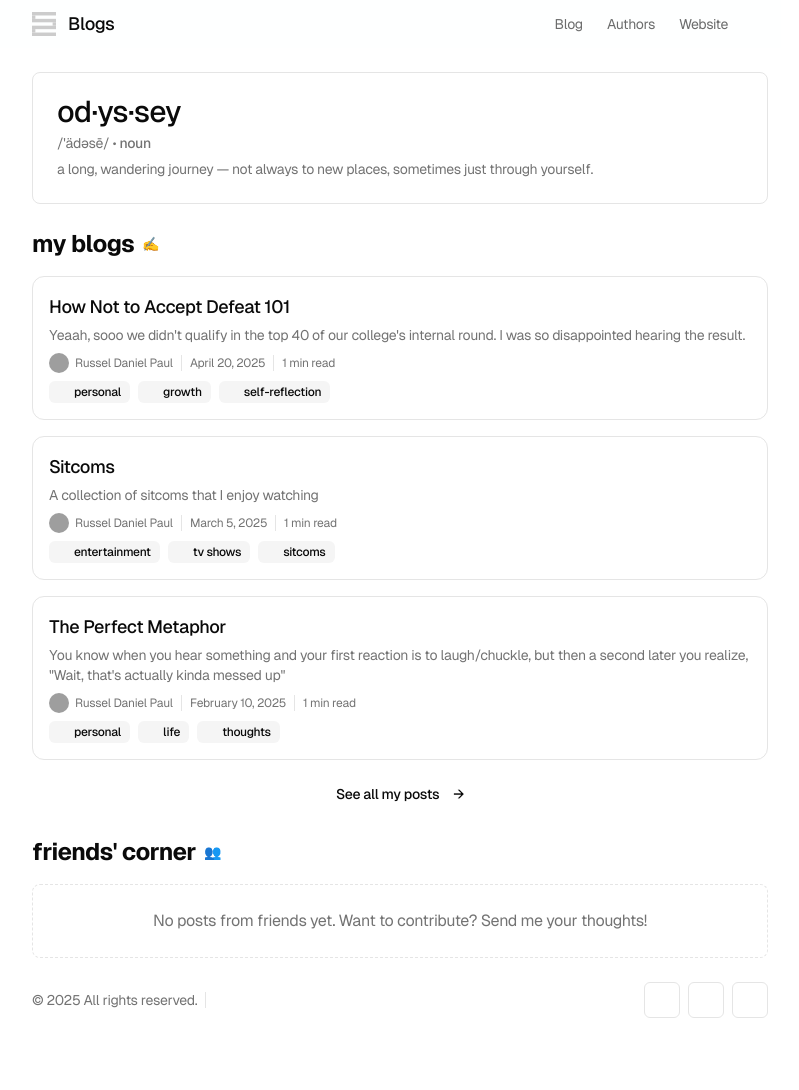
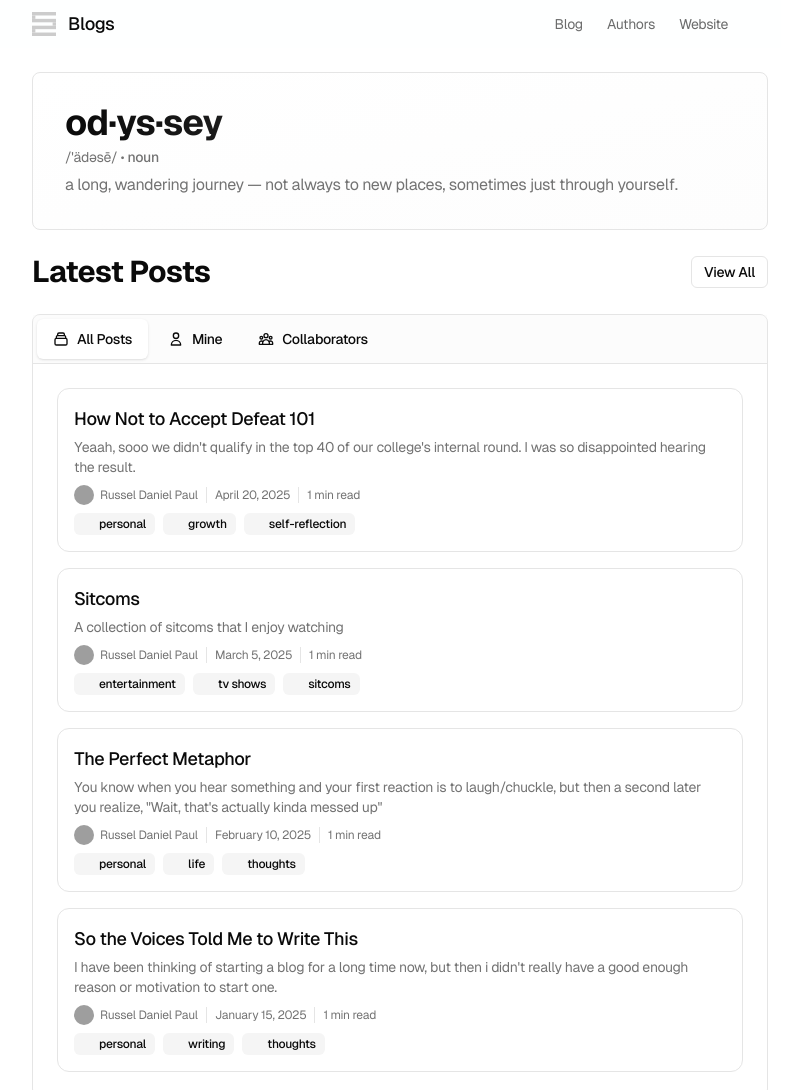
Before and after one commit to wrestle-R/Blogs, an Astro site: page / in a window 1280 px wide. Shown: the top 1090 px of the page, without its empty margins (240-1039 px from the left). Before the commit the page ends 1034 px from the top, so only its background shows below. Built offline with nearby package versions, Linux system fonts and the light colour scheme; Astro itself is replaced by a stand-in of ours; grey boxes are pictures that could not be loaded; some icons are missing.

Commit message:
feat: enhance homepage layout with tabs for latest, my, and collaborators' posts

```diff
--- a/src/pages/index.astro
+++ b/src/pages/index.astro
@@ -6,94 +6,192 @@ import { buttonVariants } from '@/components/ui/button'
 import { SITE } from '@/consts'
 import Layout from '@/layouts/Layout.astro'
 import { getAllPosts } from '@/lib/data-utils'
+
 const allPosts = await getAllPosts()
-const myBlogs = allPosts.filter((post) => post.data.authors?.includes('russel'))
-const friendsBlogs = allPosts.filter((post) => !post.data.authors?.includes('russel'))
+const sortedPosts = allPosts.sort((a, b) => b.data.date.valueOf() - a.data.date.valueOf())
+const latestPosts = sortedPosts.slice(0, 5)
+const myBlogs = sortedPosts.filter((post) => post.data.authors?.includes('russel')).slice(0, 5)
+const friendsBlogs = sortedPosts.filter((post) => !post.data.authors?.includes('russel')).slice(0, 5)
 ---
 
 <Layout class="max-w-3xl">
   <PageHead slot="head" title="Home" />
-  <section class="rounded-lg border">
-    <div class="flex flex-col space-y-1.5 p-6">
-      <h3 class="text-3xl leading-none font-medium">od·ys·sey</h3>
+
+  <section class="rounded-lg border bg-gradient-to-br from-background to-muted/20">
+    <div class="flex flex-col space-y-1.5 p-8">
+      <h3 class="text-4xl leading-none font-bold bg-gradient-to-r from-foreground to-foreground/70 bg-clip-text text-transparent">od·ys·sey</h3>
       <p class="text-muted-foreground text-sm">
         /ˈädəsē/ &bull; <span class="font-medium">noun</span>
       </p>
-      <p class="text-muted-foreground text-sm">
+      <p class="text-muted-foreground">
         a long, wandering journey — not always to new places, sometimes just through yourself.
       </p>
     </div>
   </section>
 
-  <section class="flex flex-col gap-y-4">
-    <div class="flex items-center gap-2">
-      <h2 class="text-2xl font-bold">my blogs</h2>
-      <span class="text-muted-foreground text-sm">✍️</span>
-    </div>
-    <ul class="flex flex-col gap-y-4">
-      {
-        myBlogs.length > 0 ? (
-          myBlogs.slice(0, 3).map((post) => (
-            <li>
-              <BlogCard entry={post} />
-            </li>
-          ))
-        ) : (
-          <p class="text-muted-foreground italic">No posts yet... but soon!</p>
-        )
-      }
-    </ul>
-    {myBlogs.length > 3 && (
-      <div class="flex justify-center">
-        <Link
-          href="/blog"
-          class={buttonVariants({ variant: 'ghost' }) + ' group'}
-        >
-          See all my posts <span
-            class="ml-1.5 transition-transform group-hover:translate-x-1"
-            >&rarr;</span
-          >
+  <section class="flex flex-col gap-y-6">
+    <div class="flex items-center justify-between">
+      <h2 class="text-3xl font-bold">Latest Posts</h2>
+      <Link href="/blog" class={buttonVariants({ variant: 'outline', size: 'sm' })}>
+        View All
       </Link>
     </div>
-    )}
-  </section>
 
-  <section class="flex flex-col gap-y-4">
-    <div class="flex items-center gap-2">
-      <h2 class="text-2xl font-bold">friends' corner</h2>
-      <span class="text-muted-foreground text-sm">👥</span>
+    <div class="rounded-lg border bg-card" data-tabs-container>
+      <div class="border-b bg-muted/30">
+        <div class="flex gap-1 p-1" role="tablist">
+          <button
+            class="tab-button flex items-center gap-2 px-4 py-2.5 text-sm font-medium rounded-md transition-all hover:bg-background/60 data-[active=true]:bg-background data-[active=true]:shadow-sm"
+            data-tab="all"
+            data-active="true"
+            role="tab"
+          >
+            <svg class="w-4 h-4" fill="none" stroke="currentColor" viewBox="0 0 24 24">
+              <path stroke-linecap="round" stroke-linejoin="round" stroke-width="2" d="M19 11H5m14 0a2 2 0 012 2v6a2 2 0 01-2 2H5a2 2 0 01-2-2v-6a2 2 0 012-2m14 0V9a2 2 0 00-2-2M5 11V9a2 2 0 012-2m0 0V5a2 2 0 012-2h6a2 2 0 012 2v2M7 7h10"/>
+            </svg>
+            All Posts
+          </button>
+          <button
+            class="tab-button flex items-center gap-2 px-4 py-2.5 text-sm font-medium rounded-md transition-all hover:bg-background/60 data-[active=true]:bg-background data-[active=true]:shadow-sm"
+            data-tab="mine"
+            data-active="false"
+            role="tab"
+          >
+            <svg class="w-4 h-4" fill="none" stroke="currentColor" viewBox="0 0 24 24">
+              <path stroke-linecap="round" stroke-linejoin="round" stroke-width="2" d="M16 7a4 4 0 11-8 0 4 4 0 018 0zM12 14a7 7 0 00-7 7h14a7 7 0 00-7-7z"/>
+            </svg>
+            Mine
+          </button>
+          <button
+            class="tab-button flex items-center gap-2 px-4 py-2.5 text-sm font-medium rounded-md transition-all hover:bg-background/60 data-[active=true]:bg-background data-[active=true]:shadow-sm"
+            data-tab="collaborators"
+            data-active="false"
+            role="tab"
+          >
+            <svg class="w-4 h-4" fill="none" stroke="currentColor" viewBox="0 0 24 24">
+              <path stroke-linecap="round" stroke-linejoin="round" stroke-width="2" d="M17 20h5v-2a3 3 0 00-5.356-1.857M17 20H7m10 0v-2c0-.656-.126-1.283-.356-1.857M7 20H2v-2a3 3 0 015.356-1.857M7 20v-2c0-.656.126-1.283.356-1.857m0 0a5.002 5.002 0 019.288 0M15 7a3 3 0 11-6 0 3 3 0 016 0zm6 3a2 2 0 11-4 0 2 2 0 014 0zM7 10a2 2 0 11-4 0 2 2 0 014 0z"/>
+            </svg>
+            Collaborators
+          </button>
         </div>
-    {
-      friendsBlogs.length > 0 ? (
-        <>
+      </div>
+
+      <div class="p-6">
+        <div class="tab-content" data-tab-content="all" data-active="true">
+          {latestPosts.length > 0 ? (
             <ul class="flex flex-col gap-y-4">
-            {friendsBlogs.slice(0, 2).map((post) => (
-              <li>
+              {latestPosts.map((post) => (
+                <li class="transform transition-all hover:scale-[1.01]">
                   <BlogCard entry={post} />
                 </li>
               ))}
             </ul>
-          {friendsBlogs.length > 2 && (
-            <div class="flex justify-center">
-              <Link
-                href="/blog"
-                class={buttonVariants({ variant: 'ghost' }) + ' group'}
-              >
-                See all friends' posts <span
-                  class="ml-1.5 transition-transform group-hover:translate-x-1"
-                  >&rarr;</span
-                >
-              </Link>
+          ) : (
+            <div class="flex flex-col items-center justify-center py-12 text-center">
+              <svg class="w-12 h-12 text-muted-foreground/50 mb-4" fill="none" stroke="currentColor" viewBox="0 0 24 24">
+                <path stroke-linecap="round" stroke-linejoin="round" stroke-width="2" d="M9 12h6m-6 4h6m2 5H7a2 2 0 01-2-2V5a2 2 0 012-2h5.586a1 1 0 01.707.293l5.414 5.414a1 1 0 01.293.707V19a2 2 0 01-2 2z"/>
+              </svg>
+              <p class="text-muted-foreground">No posts yet. Start your odyssey!</p>
             </div>
           )}
-        </>
+        </div>
+
+        <div class="tab-content hidden" data-tab-content="mine" data-active="false">
+          {myBlogs.length > 0 ? (
+            <ul class="flex flex-col gap-y-4">
+              {myBlogs.map((post) => (
+                <li class="transform transition-all hover:scale-[1.01]">
+                  <BlogCard entry={post} />
+                </li>
+              ))}
+            </ul>
           ) : (
-        <div class="rounded-lg border border-dashed p-6 text-center">
-          <p class="text-muted-foreground">
-            No posts from friends yet. Want to contribute? Send me your thoughts!
-          </p>
+            <div class="flex flex-col items-center justify-center py-12 text-center">
+              <svg class="w-12 h-12 text-muted-foreground/50 mb-4" fill="none" stroke="currentColor" viewBox="0 0 24 24">
+                <path stroke-linecap="round" stroke-linejoin="round" stroke-width="2" d="M11 5H6a2 2 0 00-2 2v11a2 2 0 002 2h11a2 2 0 002-2v-5m-1.414-9.414a2 2 0 112.828 2.828L11.828 15H9v-2.828l8.586-8.586z"/>
+              </svg>
+              <p class="text-muted-foreground">No posts from you yet. Time to write!</p>
             </div>
-      )
-    }
+          )}
+        </div>
+
+        <div class="tab-content hidden" data-tab-content="collaborators" data-active="false">
+          {friendsBlogs.length > 0 ? (
+            <ul class="flex flex-col gap-y-4">
+              {friendsBlogs.map((post) => (
+                <li class="transform transition-all hover:scale-[1.01]">
+                  <BlogCard entry={post} />
+                </li>
+              ))}
+            </ul>
+          ) : (
+            <div class="flex flex-col items-center justify-center py-12 text-center">
+              <svg class="w-12 h-12 text-muted-foreground/50 mb-4" fill="none" stroke="currentColor" viewBox="0 0 24 24">
+                <path stroke-linecap="round" stroke-linejoin="round" stroke-width="2" d="M12 4.354a4 4 0 110 5.292M15 21H3v-1a6 6 0 0112 0v1zm0 0h6v-1a6 6 0 00-9-5.197M13 7a4 4 0 11-8 0 4 4 0 018 0z"/>
+              </svg>
+              <p class="text-muted-foreground mb-2">No collaborator posts yet.</p>
+              <p class="text-sm text-muted-foreground">Invite friends to join your odyssey!</p>
+            </div>
+          )}
+        </div>
+      </div>
+    </div>
   </section>
 </Layout>
+
+<script>
+  document.addEventListener('astro:page-load', () => {
+    const tabButtons = document.querySelectorAll('.tab-button')
+    const tabContents = document.querySelectorAll('.tab-content')
+
+    tabButtons.forEach((button) => {
+      button.addEventListener('click', () => {
+        const tabName = button.getAttribute('data-tab')
+
+        tabButtons.forEach((btn) => {
+          btn.setAttribute('data-active', 'false')
+        })
+        button.setAttribute('data-active', 'true')
+
+        tabContents.forEach((content) => {
+          if (content.getAttribute('data-tab-content') === tabName) {
+            content.setAttribute('data-active', 'true')
+            content.classList.remove('hidden')
+          } else {
+            content.setAttribute('data-active', 'false')
+            content.classList.add('hidden')
+          }
+        })
+      })
+    })
+  })
+</script>
+
+<style>
+  .tab-button {
+    position: relative;
+  }
+
+  .tab-button[data-active="true"] {
+    color: hsl(var(--foreground));
+  }
+
+  .tab-button[data-active="false"] {
+    color: hsl(var(--muted-foreground));
+  }
+
+  .tab-content {
+    animation: fadeIn 0.3s ease-in-out;
+  }
+
+  @keyframes fadeIn {
+    from {
+      opacity: 0;
+      transform: translateY(4px);
+    }
+    to {
+      opacity: 1;
+      transform: translateY(0);
+    }
+  }
+</style>
```
Lines whose indentation alone changed are shown as unchanged.
